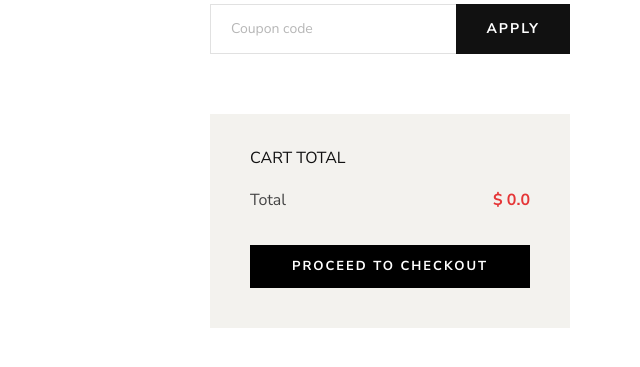
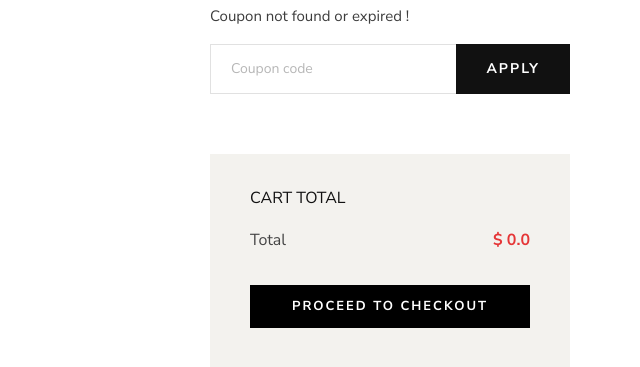
Before and after one commit to islomabdullaev/malefashion-409, a Django app: page /cart/ in a window 1280 px wide. Shown: the part 446-813 px from the top of the page, without its empty margins (640-1280 px from the left). Run offline with Django 5.2, Linux system fonts and the light colour scheme; data comes from the database, SQL or seed files in the repository; both versions use the stored data as it was after the commit; some libraries are stand-ins or nearby versions.

Commit message:
shop-part-25

```diff
--- a/pages/views.py
+++ b/pages/views.py
@@ -4,7 +4,7 @@ from django.core.paginator import Paginator, EmptyPage, PageNotAnInteger
 
 # models
 from pages.models import BannerModel, ContactModel
-from products.models import BrandModel, CategoryModel, ColorModel, ProductModel, SizeModel, TagModel
+from products.models import BrandModel, CategoryModel, ColorModel, CouponModel, ProductModel, SizeModel, TagModel
 from django.db.models import Max, Min
 # Create your views here.
 
@@ -104,9 +104,15 @@ def contactPageView(request):
     return render(request, template_name="contact.html")
 
 def cartListView(request):
+    code = request.GET.get("coupon")
+    try:
+        coupon = CouponModel.objects.get(code=code)
+    except CouponModel.DoesNotExist:
+        coupon = None
     cart = request.session.get("cart", [])
     products = ProductModel.objects.filter(pk__in=cart)
     context = {
-        "products": products
+        "products": products,
+        "coupon": coupon
     }
     return render(request, template_name="shopping-cart.html", context=context)
--- a/products/admin.py
+++ b/products/admin.py
@@ -2,7 +2,7 @@ from django.contrib import admin
 
 # models
 from products.models import (
-    CategoryModel, BrandModel, SizeModel,
+    CategoryModel, BrandModel, CouponModel, SizeModel,
     ColorModel, TagModel, ProductModel, WishlistModel,
     ProductImage)
 
@@ -15,3 +15,4 @@ admin.site.register(ColorModel)
 admin.site.register(TagModel)
 admin.site.register(WishlistModel)
 admin.site.register(ProductImage)
+admin.site.register(CouponModel)
--- a/products/templatetags/my_tags.py
+++ b/products/templatetags/my_tags.py
@@ -11,7 +11,7 @@ def in_wishlist(user, product):
     return WishlistModel.objects.filter(user=user, product=product).exists()
 
 @register.simple_tag
-def get_cart_info(request):
+def get_cart_info(request, coupon=None):
     cart = request.session.get("cart", [])
     if not cart:
         return 0, 0.0
@@ -20,5 +20,6 @@ def get_cart_info(request):
     products = ProductModel.get_from_cart(cart)
     for product in products:
         total_price += product.get_real_price()
-
+    if coupon:
+        total_price = total_price - ((total_price / 100) * coupon.discount)
     return quantity, total_price
--- a/templates/layouts/header.html
+++ b/templates/layouts/header.html
@@ -60,7 +60,7 @@
                 <div class="header__nav__option">
                     <a href="#" class="search-switch"><img src="{% static 'img/icon/search.png' %}" alt=""></a>
                     <a href="{% url 'products:wishlist' %}"><img src="{% static 'img/icon/heart.png' %}" alt=""></a>
-                    {% get_cart_info request as cart_info %}
+                    {% get_cart_info request coupon as cart_info %}
                     <a href="{% url 'pages:cart' %}"><img src="{% static 'img/icon/cart.png' %}" alt=""> <span>{{ cart_info.0 }}</span></a>
                     <div class="price">${{ cart_info.1 }}</div>
                 </div>
--- a/templates/shopping-cart.html
+++ b/templates/shopping-cart.html
@@ -80,15 +80,20 @@
                     <div class="col-lg-4">
                         <div class="cart__discount">
                             <h6>Discount codes</h6>
-                            <form action="#">
-                                <input type="text" placeholder="Coupon code">
+                            {% if coupon %}
+                                <p>Coupon with code: {{ coupon.code }} Activated giving bonus: {{ coupon.discount }}% !</p>
+                            {% else %}
+                                <p>Coupon not found or expired !</p>
+                            {% endif %}
+                            <form method="GET">
+                                <input name="coupon" type="text" placeholder="Coupon code">
                                 <button type="submit">Apply</button>
                             </form>
                         </div>
                         <div class="cart__total">
                             <h6>Cart total</h6>
                             <ul>
-                                {% get_cart_info request as cart_info %}
+                                {% get_cart_info request coupon as cart_info %}
                                 {% for product in products %}
                                     <li>{{ product.name|slice:"22" }} <span>${{ product.get_real_price }}</span></li>
                                 {% endfor %}
```
Also changed, not shown: products/models.py (+16 -0 lines), db.sqlite3, products/migrations/0006_couponmodel_alter_productimage_options.py (added), products/migrations/0007_alter_couponmodel_options.py (added).
